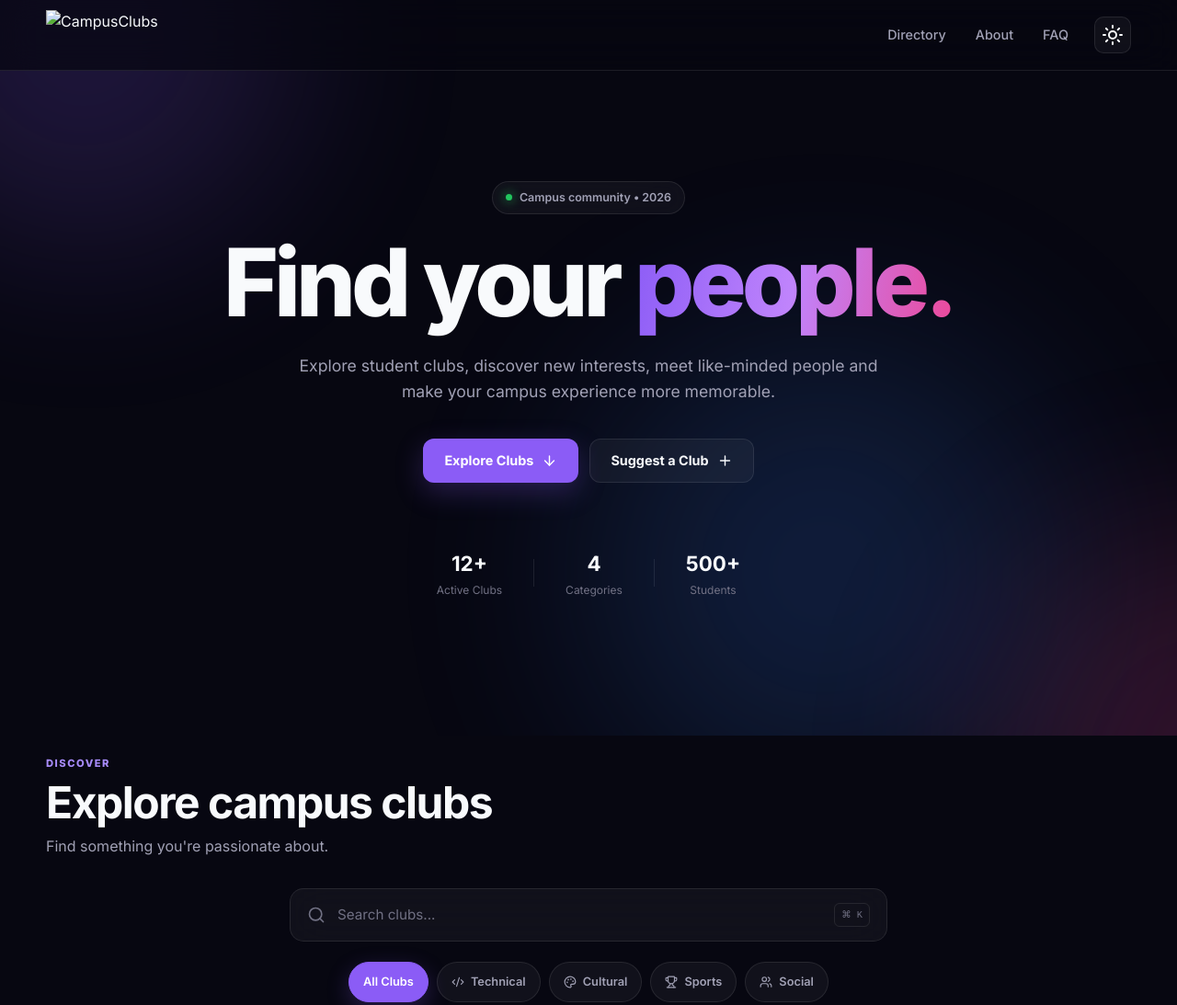
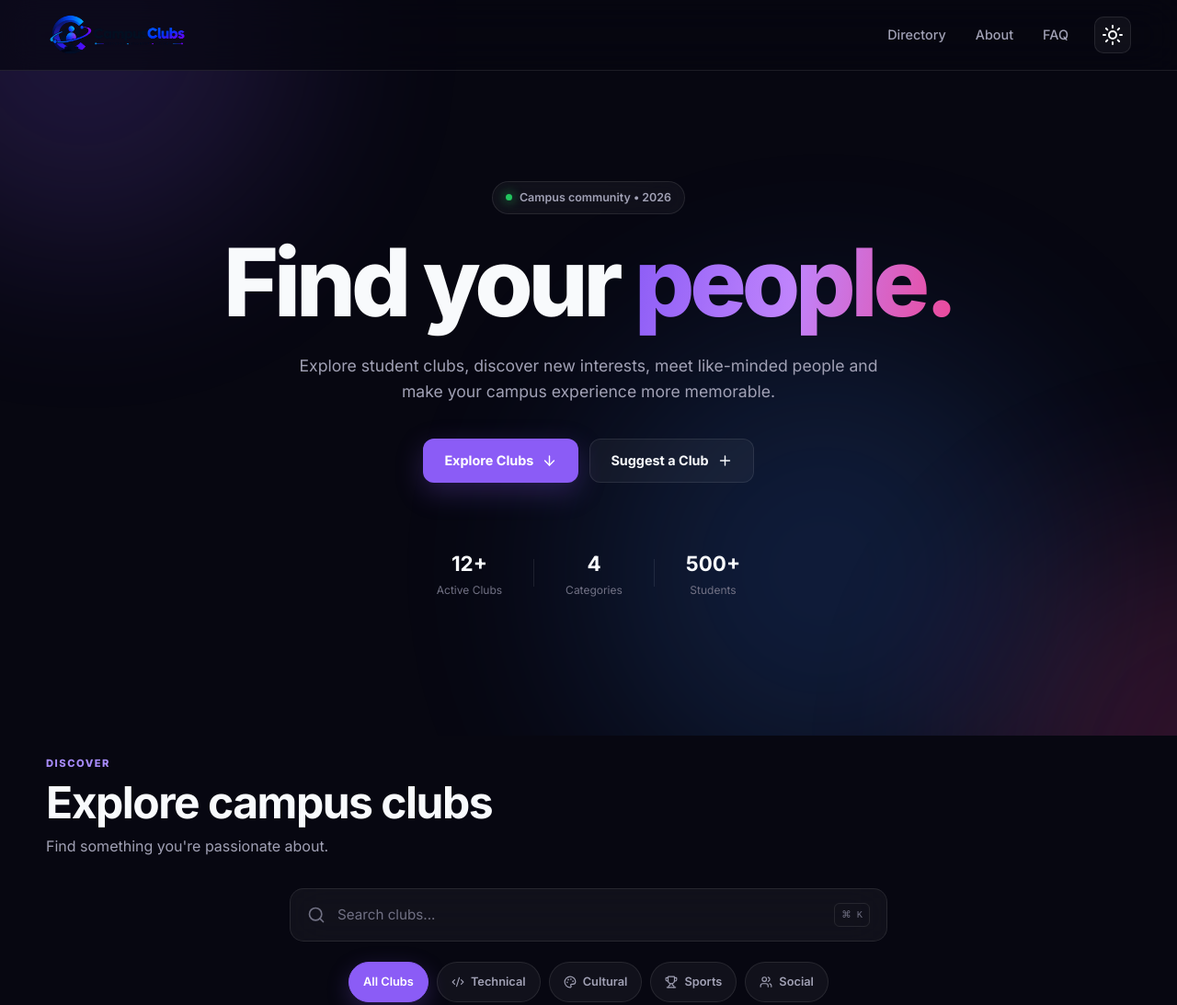
Before and after one commit to Rootedrock/CampusClubs, a plain HTML site: page index.html in a window 1280 px wide. Shown: the top 1093 px of the page at 92% size. Drawn offline with nearby package versions, Linux system fonts and the light colour scheme.

Commit message:
Update index.html

```diff
--- a/index.html
+++ b/index.html
@@ -38,7 +38,7 @@
         <div class="container nav-container">
 
             <a href="#" class="logo">
-    <img src="images/campusclubs-logo.png" alt="CampusClubs">
+    <img src="images/logo.png" alt="CampusClubs">
             </a>
 
             <div class="nav-right">
@@ -1031,7 +1031,7 @@
             <div>
 
                 <a href="#" class="logo">
-    <img src="images/campusclubs-logo.png" alt="CampusClubs">
+    <img src="images/logo.png" alt="CampusClubs">
                 </a>
 
                 <p>
```
